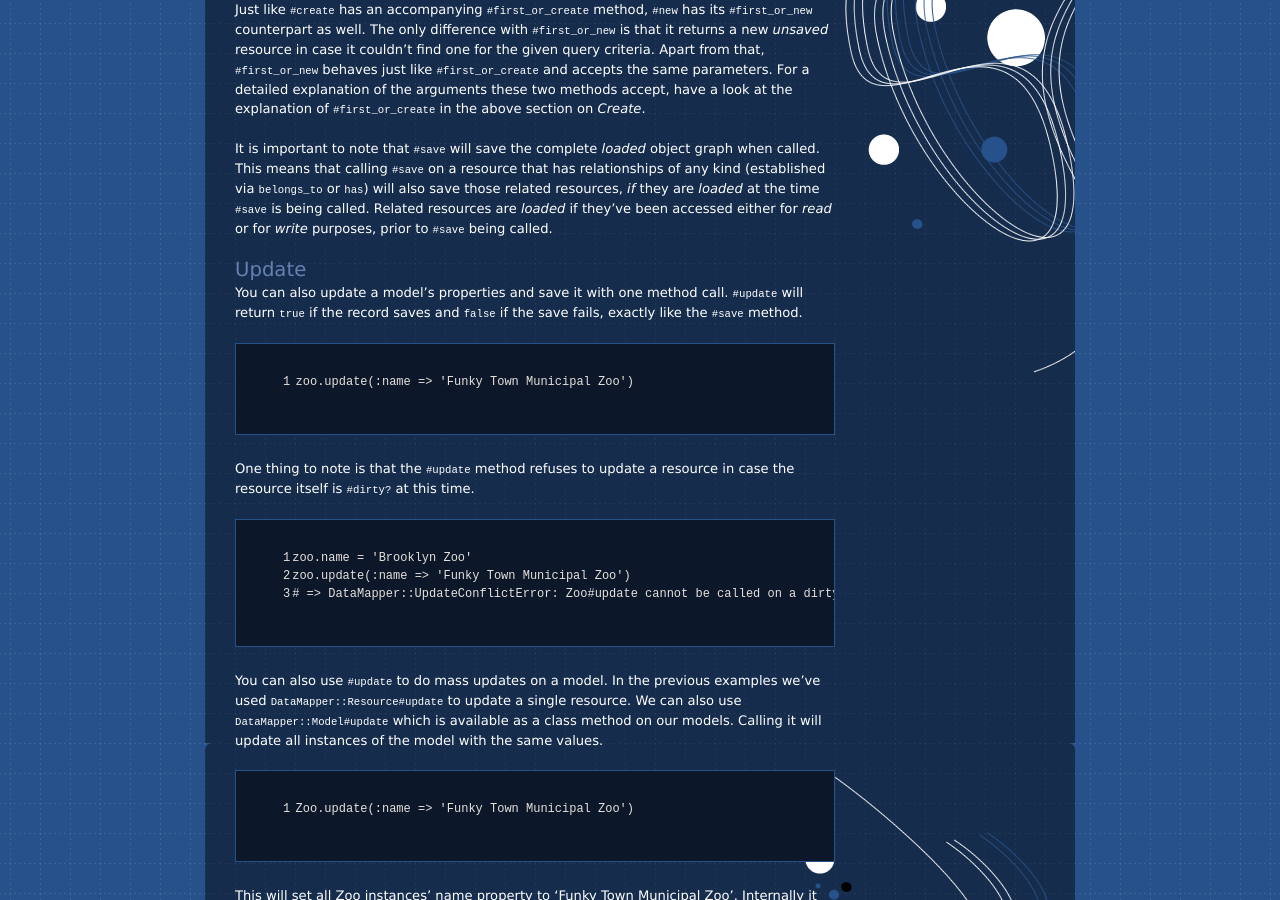
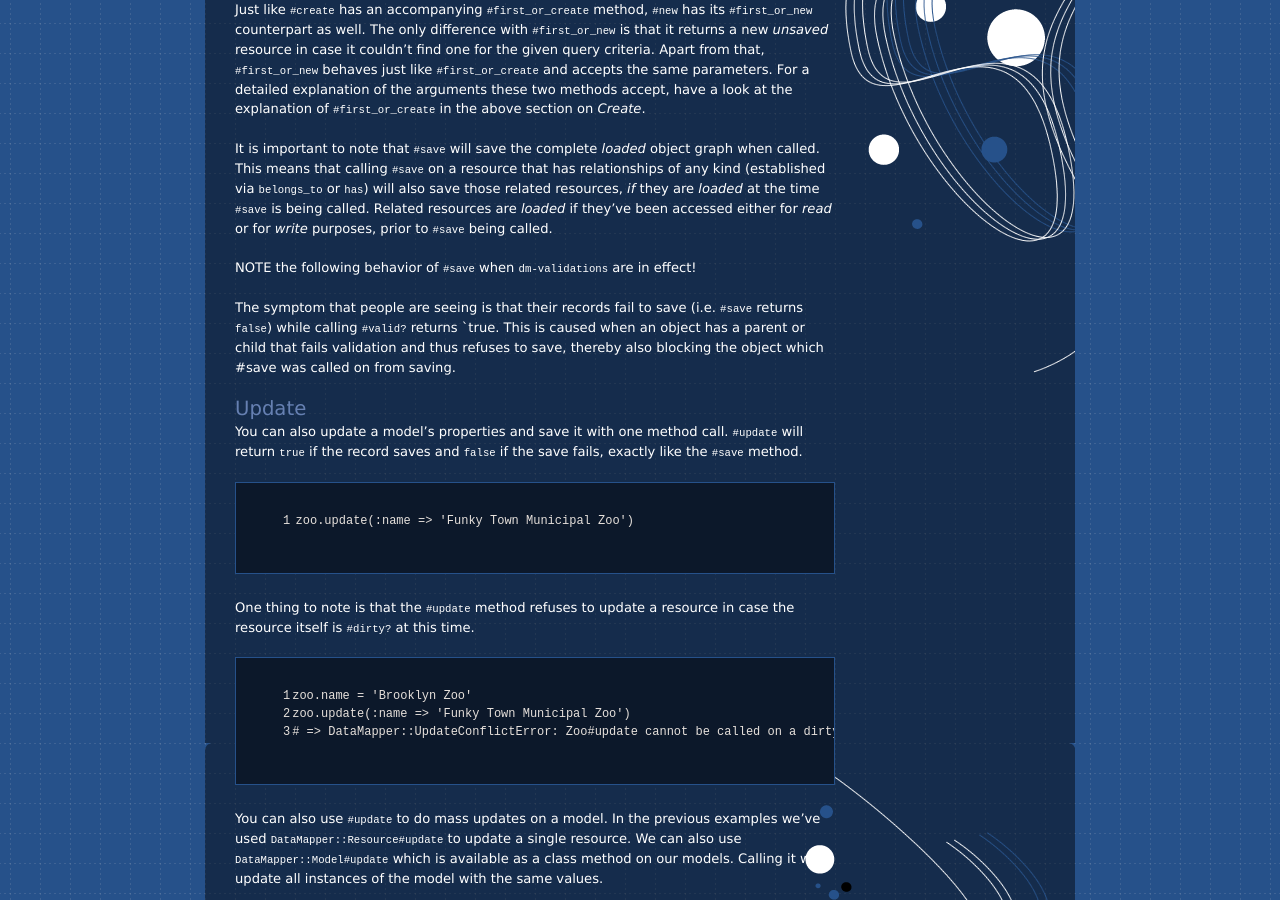
Before and after one commit to datamapper/datamapper.github.com, a Jekyll site: the page built from docs/create_and_destroy.markdown, in a window 1280 px wide and 900 px high, scrolled down 3486 px. Built offline with Jekyll 4.4.1, drawn with Linux system fonts in a browser that asks for light colours.

Commit message:
Exlpain cases when #save returns true but #valid? returns false

```diff
--- a/docs/create_and_destroy.markdown
+++ b/docs/create_and_destroy.markdown
@@ -182,6 +182,14 @@ via `belongs_to` or `has`) will also save those related resources, _if_ they are
 time `#save` is being called. Related resources are _loaded_ if they've been accessed either
 for _read_ or for _write_ purposes, prior to `#save` being called.
 
+NOTE the following behavior of `#save` when `dm-validations` are in effect!
+
+The symptom that people are seeing is that their records fail to save
+(i.e. `#save` returns `false`) while calling `#valid?` returns `true.
+This is caused when an object has a parent or child that fails validation
+and thus refuses to save, thereby also blocking the object which #save
+was called on from saving.
+
 Update
 ------
 
```
